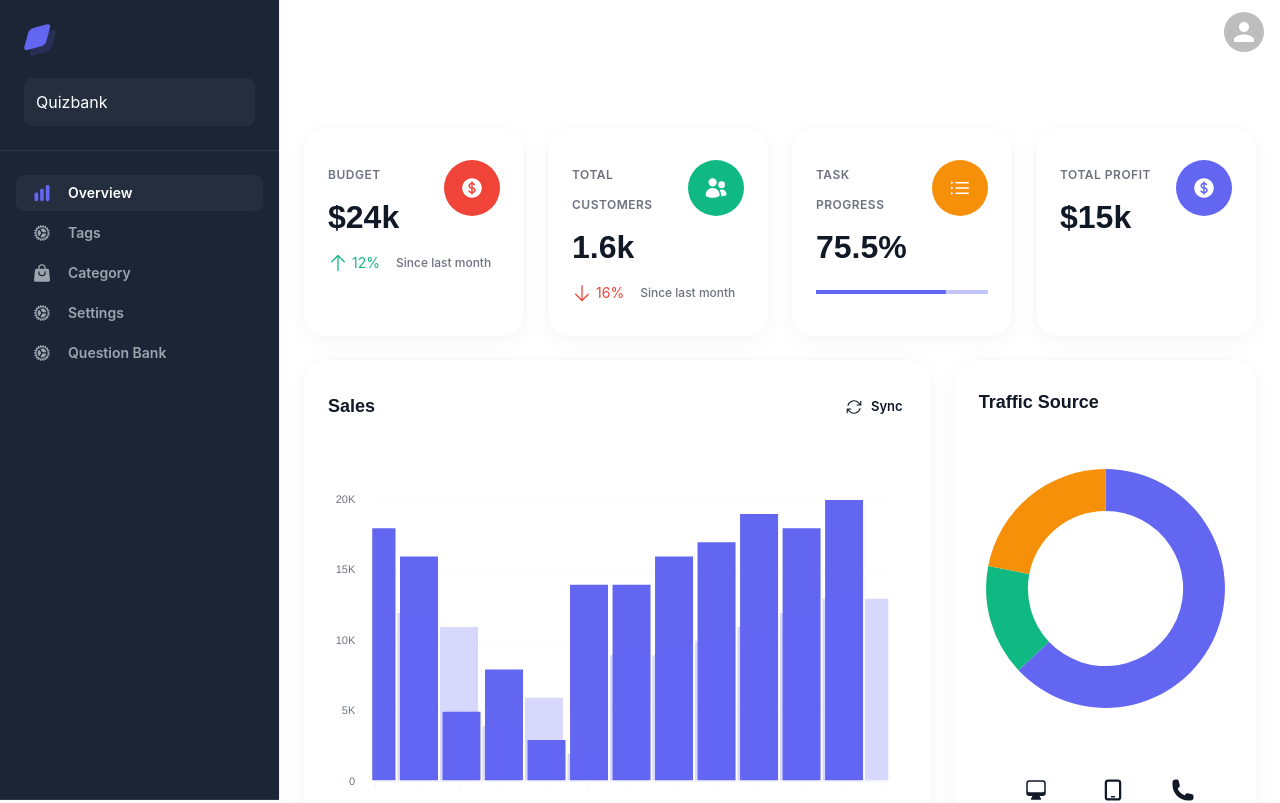
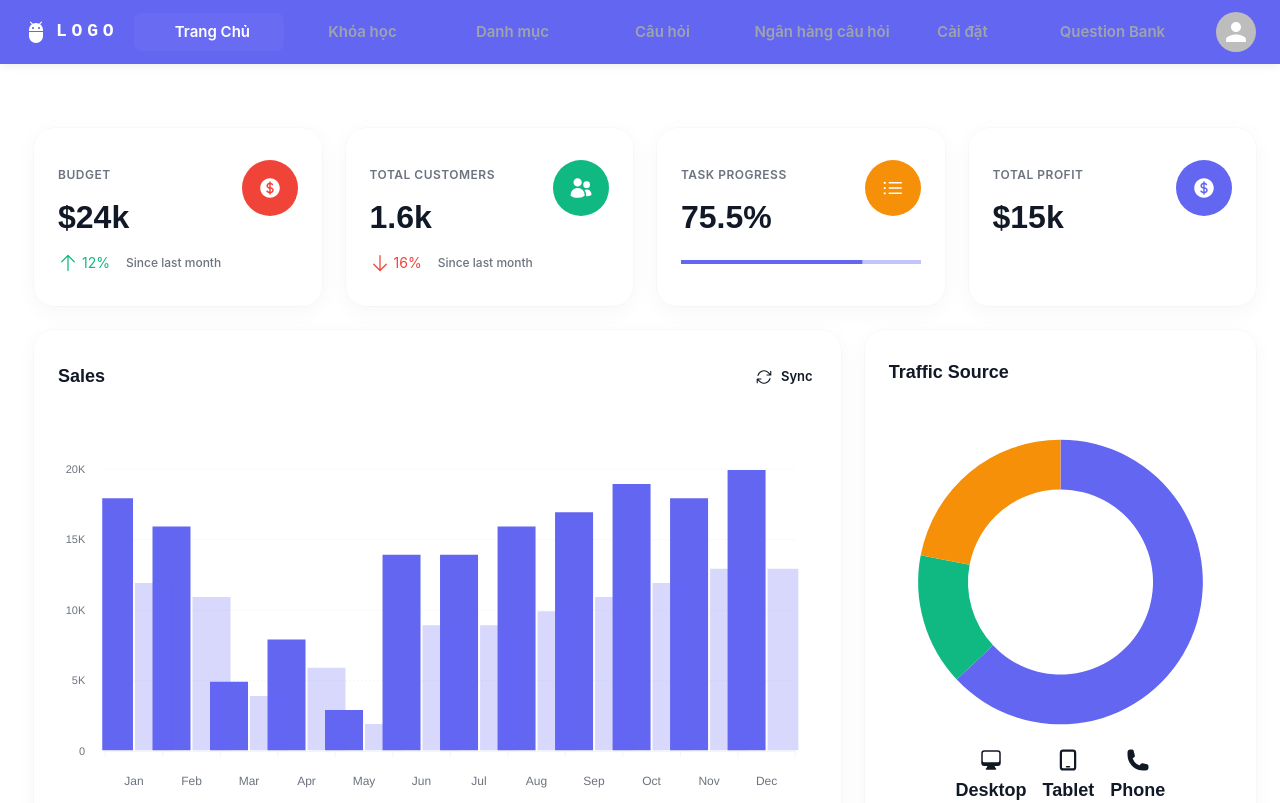
Before and after one commit to nvhoang2003/quizzbfe, a Next.js app: page / in a window 1280 px wide. Shown: the top 803 px of the page. Built offline with nearby package versions, Linux system fonts and the light colour scheme; sample sign-in values are in the browser's storage.

Commit message:
code nay hoi ao

```diff
--- a/package.json
+++ b/package.json
@@ -32,6 +32,7 @@
     "react-apexcharts": "^1.4.1",
     "react-dom": "18.2.0",
     "react-hook-form": "^7.45.4",
+    "react-redux": "^8.1.2",
     "react-router-dom": "^6.15.0",
     "react-tooltip": "^5.20.0",
     "simplebar-react": "^3.2.4",
--- a/src/dataProvider/baseApi.js
+++ b/src/dataProvider/baseApi.js
@@ -88,7 +88,7 @@ const postApi = async (url, payload, file) => {
       },
     });
 
-
+    console.log(payload);
     return res;
   } catch (err) {
     axiosError(err);
--- a/src/layouts/dashboard/config.js
+++ b/src/layouts/dashboard/config.js
@@ -5,7 +5,7 @@ import { SvgIcon } from '@mui/material';
 
 export const items = [
   {
-    title: 'Overview',
+    title: 'Trang Chủ',
     path: '/',
     icon: (
       <SvgIcon fontSize="small">
@@ -13,8 +13,17 @@ export const items = [
       </SvgIcon>
     )
   },
+  // {
+  //   title: 'Tags',
+  //   path: '/tags',
+  //   icon: (
+  //     <SvgIcon fontSize="small">
+  //        <CogIcon />
+  //     </SvgIcon>
+  //   )
+  // },
   {
-    title: 'Tags',
+    title: 'Khóa học',
     path: '/tags',
     icon: (
       <SvgIcon fontSize="small">
@@ -23,7 +32,16 @@ export const items = [
     )
   },
   {
-    title: 'Category',
+    title: 'Danh mục',
+    path: '/tags',
+    icon: (
+      <SvgIcon fontSize="small">
+         <CogIcon />
+      </SvgIcon>
+    )
+  },
+  {
+    title: 'Câu hỏi',
     path: '/category',
     icon: (
       <SvgIcon fontSize="small">
@@ -32,7 +50,16 @@ export const items = [
     )
   },
   {
-    title: 'Settings',
+    title: 'Ngân hàng câu hỏi',
+    path: '/questionbank',
+    icon: (
+      <SvgIcon fontSize="small">
+         <CogIcon />
+      </SvgIcon>
+    )
+  },
+  {
+    title: 'Cài đặt',
     path: '/settings',
     icon: (
       <SvgIcon fontSize="small">
--- a/src/layouts/dashboard/layout.js
+++ b/src/layouts/dashboard/layout.js
@@ -2,11 +2,11 @@ import { useCallback, useEffect, useState } from 'react';
 import { usePathname } from 'next/navigation';
 import { styled } from '@mui/material/styles';
 import { withAuthGuard } from 'src/hocs/with-auth-guard';
-import { SideNav } from './side-nav';
 import { TopNav } from './top-nav';
 import BreadCrumbs from '@/components/bread-crumbs/BreadCrumbs';
+import { Stack } from '@mui/material';
 
-const SIDE_NAV_WIDTH = 280;
+const SIDE_NAV_WIDTH = 10;
 
 const LayoutRoot = styled('div')(({ theme }) => ({
   display: 'flex',
@@ -26,36 +26,22 @@ const LayoutContainer = styled('div')({
 
 export const Layout = withAuthGuard((props) => {
   const { children, showBreadCrumbs } = props;
-  const pathname = usePathname();
-  const [openNav, setOpenNav] = useState(false);
-
-  const handlePathnameChange = useCallback(
-    () => {
-      if (openNav) {
-        setOpenNav(false);
-      }
-    },
-    [openNav]
-  );
-
-  useEffect(
-    () => {
-      handlePathnameChange();
-    },
-    // eslint-disable-next-line react-hooks/exhaustive-deps
-    [pathname]
-  );
 
   return (
     <>
-      <TopNav onNavOpen={() => setOpenNav(true)} />
-      <SideNav
-        onClose={() => setOpenNav(false)}
-        open={openNav}
-      />
+      <TopNav />
       <LayoutRoot>
         <LayoutContainer>
-          {showBreadCrumbs != false && <BreadCrumbs />}
+          {showBreadCrumbs != false &&
+
+            <Stack  sx={{
+              py: 2
+            }}>
+              <BreadCrumbs />
+            </Stack>
+
+
+          }
           {children}
         </LayoutContainer>
       </LayoutRoot>
--- a/src/layouts/dashboard/top-nav.js
+++ b/src/layouts/dashboard/top-nav.js
@@ -1,4 +1,5 @@
-import PropTypes from 'prop-types';
+
+import { useState } from 'react'; import PropTypes from 'prop-types';
 import BellIcon from '@heroicons/react/24/solid/BellIcon';
 import UsersIcon from '@heroicons/react/24/solid/UsersIcon';
 import Bars3Icon from '@heroicons/react/24/solid/Bars3Icon';
@@ -11,62 +12,151 @@ import {
   Stack,
   SvgIcon,
   Tooltip,
-  useMediaQuery
+  useMediaQuery,
+  AppBar,
+  MenuItem,
+  Container,
+  Toolbar,
+  Typography,
+  Menu,
+  Button
 } from '@mui/material';
 import { alpha } from '@mui/material/styles';
 import { usePopover } from 'src/hooks/use-popover';
 import { AccountPopover } from './account-popover';
+import AdbIcon from '@mui/icons-material/Adb';
+import MenuIcon from '@mui/icons-material/Menu';
+import { items } from './config';
+import { SideNavItem } from './side-nav-item';
+import { TopNavItem } from './top-nav-item';
+import { usePathname } from 'next/navigation';
 
-const SIDE_NAV_WIDTH = 280;
-const TOP_NAV_HEIGHT = 64;
-
-export const TopNav = (props) => {
-  const { onNavOpen } = props;
+export const TopNav = () => {
   const lgUp = useMediaQuery((theme) => theme.breakpoints.up('lg'));
   const accountPopover = usePopover();
+  const pathname = usePathname();
+
+  const [anchorElNav, setAnchorElNav] = useState(null);
+
+  const handleOpenNavMenu = (event) => {
+    setAnchorElNav(event.currentTarget);
+  };
+
+  const handleCloseNavMenu = () => {
+    setAnchorElNav(null);
+  };
+
 
   return (
     <>
-      <Box
-        component="header"
+      <AppBar position="static">
+        <Container maxWidth="xl">
+          <Toolbar disableGutters>
+            <AdbIcon sx={{ display: { xs: 'none', md: 'flex' }, mr: 1 }} />
+            <Typography
+              variant="h6"
+              noWrap
+              component="a"
+              href="/"
               sx={{
-          backdropFilter: 'blur(6px)',
-          backgroundColor: (theme) => alpha(theme.palette.background.default, 0.8),
-          position: 'sticky',
-          left: {
-            lg: `${SIDE_NAV_WIDTH}px`
-          },
-          top: 0,
-          width: {
-            lg: `calc(100% - ${SIDE_NAV_WIDTH}px)`
-          },
-          zIndex: (theme) => theme.zIndex.appBar
+                mr: 2,
+                display: { xs: 'none', md: 'flex' },
+                fontFamily: 'monospace',
+                fontWeight: 700,
+                letterSpacing: '.3rem',
+                color: 'inherit',
+                textDecoration: 'none',
               }}
             >
-        <Stack
-          alignItems="center"
-          direction="row"
-          justifyContent="space-between"
-          spacing={2}
+              LOGO
+            </Typography>
+
+            <Box sx={{ flexGrow: 1, display: { xs: 'flex', md: 'none' } }}>
+              {!lgUp && (
+                <IconButton
+                  size="large"
+                  aria-label="account of current user"
+                  aria-controls="menu-appbar"
+                  aria-haspopup="true"
+                  onClick={handleOpenNavMenu}
+                  color="inherit"
+                >
+                  <MenuIcon />
+                </IconButton>
+              )}
+              <Menu
+                id="menu-appbar"
+                anchorEl={anchorElNav}
+                anchorOrigin={{
+                  vertical: 'bottom',
+                  horizontal: 'left',
+                }}
+                keepMounted
+                transformOrigin={{
+                  vertical: 'top',
+                  horizontal: 'left',
+                }}
+                open={Boolean(anchorElNav)}
+                onClose={handleCloseNavMenu}
                 sx={{
-            minHeight: TOP_NAV_HEIGHT,
-            px: 2
+                  display: { xs: 'block', md: 'none' },
                 }}
               >
-          <Stack
-            alignItems="center"
-            direction="row"
-            spacing={2}
+                {items.map((item) => {
+                  const active = item.path ? (pathname === item.path) : false;
+
+                  return (
+                    <TopNavItem
+                      active={active}
+                      disabled={item.disabled}
+                      external={item.external}
+                      icon={item.icon}
+                      key={item.title}
+                      path={item.path}
+                      title={item.title}
+                    />
+                  );
+                })}
+              </Menu>
+            </Box>
+            <AdbIcon sx={{ display: { xs: 'flex', md: 'none' }, mr: 1 }} />
+            <Typography
+              variant="h5"
+              noWrap
+              component="a"
+              href="/"
+              sx={{
+                mr: 2,
+                display: { xs: 'flex', md: 'none' },
+                flexGrow: 1,
+                fontFamily: 'monospace',
+                fontWeight: 700,
+                letterSpacing: '.3rem',
+                color: 'inherit',
+                textDecoration: 'none',
+              }}
             >
-            {!lgUp && (
-              <IconButton onClick={onNavOpen}>
-                <SvgIcon fontSize="small">
-                  <Bars3Icon />
-                </SvgIcon>
-              </IconButton>
-            )}
+              LOGO
+            </Typography>
+            <Box sx={{ flexGrow: 1, display: { xs: 'none', md: 'flex' } }}>
+              {items.map((item) => {
+                const active = item.path ? (pathname === item.path) : false;
 
-          </Stack>
+                return (
+                  <TopNavItem
+                    active={active}
+                    disabled={item.disabled}
+                    external={item.external}
+                    // icon={item.icon}
+                    key={item.title}
+                    path={item.path}
+                    title={item.title}
+                  />
+                );
+              })}
+            </Box>
+
+            <Box sx={{ flexGrow: 0 }}>
               <Stack
                 alignItems="center"
                 direction="row"
@@ -83,13 +173,16 @@ export const TopNav = (props) => {
                   }}
                 />
               </Stack>
-        </Stack>
-      </Box>
               <AccountPopover
                 anchorEl={accountPopover.anchorRef.current}
                 open={accountPopover.open}
                 onClose={accountPopover.handleClose}
               />
+
+            </Box>
+          </Toolbar>
+        </Container>
+      </AppBar>
     </>
   );
 };
```
Also changed, not shown: src/dataProvider/tagApi.js (+6 -1 lines), 1 other file (tests, documents, lock files or other folders). Lines whose indentation alone changed are shown as unchanged.
